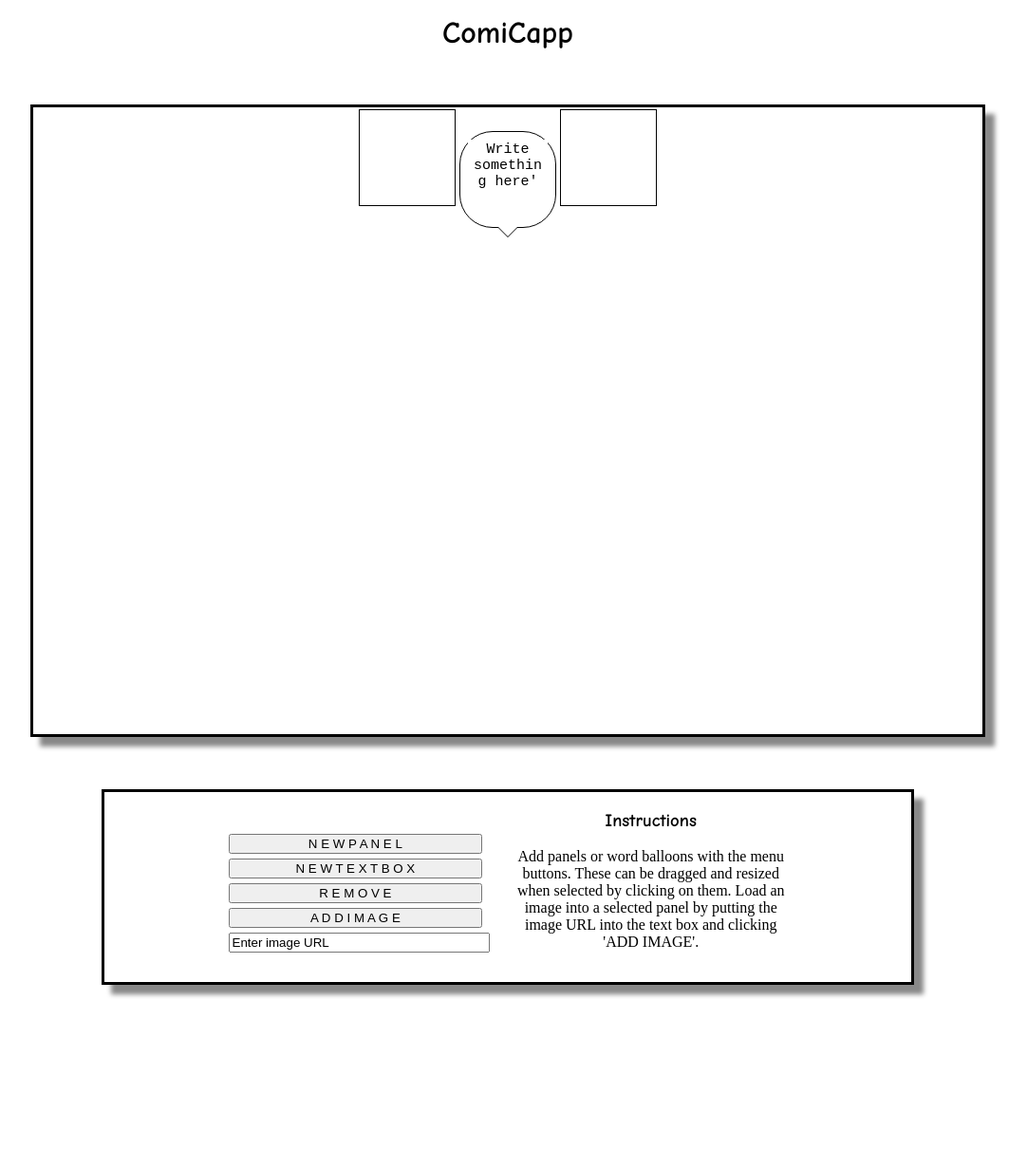
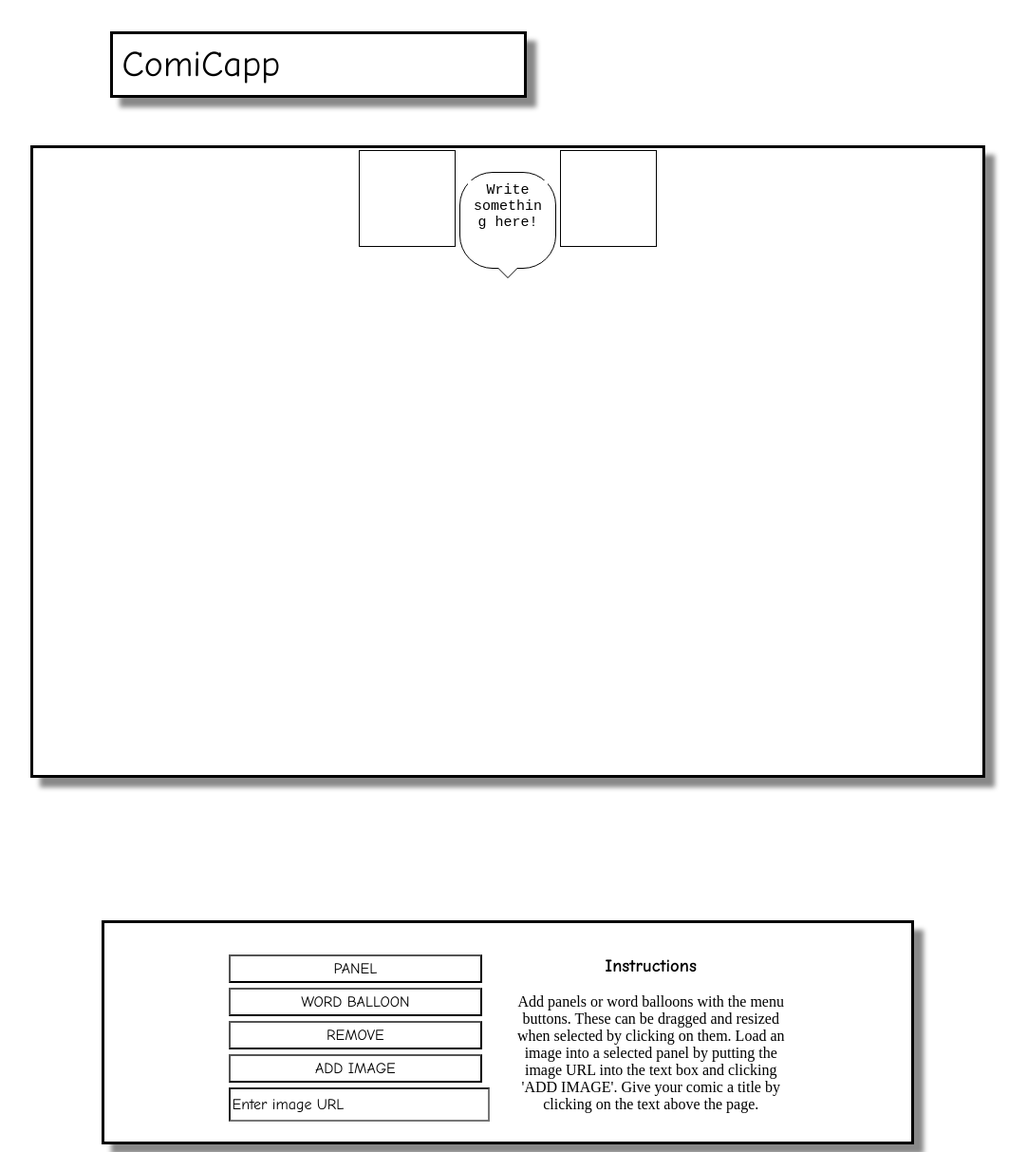
Before and after one commit to dominic-taylor/personal-project, a website: page index.html in a window 1280 px wide. Shown: the part 5-1218 px from the top of the page at 95% size, without its empty margins (105-1187 px from the left). Before the commit the page ends 1062 px from the top, so only its background shows below. Drawn offline with nearby package versions, Linux system fonts and the light colour scheme.

Commit message:
Add button styling and customisable title.

```diff
--- a/index.css
+++ b/index.css
@@ -33,7 +33,7 @@ img {
   width: 1000px;
   border: 3px solid #000000;
   box-shadow: 10px 10px 5px #888888;
-  margin: 35px;
+  margin: 50px auto 130px auto
 }
 
 #menu {
@@ -43,6 +43,7 @@ img {
   border: 3px solid #000000;
   box-shadow: 10px 10px 5px #888888;
   margin: 20px auto;
+  padding: 15px 0px 15px;
 }
 #btn-box {
   display: inline-block;
@@ -52,9 +53,15 @@ img {
   display: inline-block;
   width: 35%;
 }
-/*#image-url{
-  width: 90%;
-}*/
+#comic-title{
+  font-family: "Comic Sans MS", cursive, sans-serif;
+  font-size: 38px;
+  margin-top: 30px;
+  margin-left: -400px;
+  border: 3px solid #000000;
+  box-shadow: 10px 10px 5px #888888;
+  padding: 10px;
+}
 .image-url-input{
   resize: none;
 }
@@ -86,11 +93,20 @@ img {
   border-width: 11px;
   margin-left: -11px;
 }
-.menu-btn{
-  display: block;;
+.menu-btn, .menu-btn:focus {
+  display: block;
   margin: 5px;
-  height: 20%;
+  height: 30px;
   width: 90%;
+  font-family: "Comic Sans MS", cursive, sans-serif;
+  background: #FFFFFF;
+  font-size: 16px;
+  outline: none;
+}
+
+.menu-btn:active {
+  box-shadow: inset 2px 2px #666666;
+  background: #E6E6E6;
 }
 .panel {
   display: inline-block;
--- a/index.html
+++ b/index.html
@@ -9,27 +9,29 @@
   </head>
   <body>
     <main>
-      <h1>ComiCapp</h1>
+      <form>
+        <input type='text' id='comic-title'   spellcheck="false" value='ComiCapp' onclick='this.select()'>
+      </form>
       <div id='wrapper'>
         <div id='page'>
           <div id='panel-1' class='panel' ></div>
-          <div id='panel-2' class='panel arrow_box'><textarea spellcheck="false" id="text-box" class="text-box" name="textarea" rows="1" cols="10">Write something here'</textarea></div>
+          <div id='panel-2' class='panel arrow_box'><textarea spellcheck="false" id="text-box" class="text-box" name="textarea" rows="1" cols="10">Write something here!</textarea></div>
           <div id='panel-3' class='panel' ></div>
         </div> <!-- end page -->
 
         <div id='menu'>
           <div id='btn-box'>
-            <button class='menu-btn' onclick='newPanel()'>N E W    P A N E L</button>
-            <button class='menu-btn' onclick='newText()'>N E W    T E X T    B O X</button>
-            <button class='menu-btn' onclick='destroyPanel()'>R E M O V E</button>
+            <button class='menu-btn' onclick='newPanel()'>PANEL</button>
+            <button class='menu-btn' onclick='newText()'>WORD BALLOON</button>
+            <button class='menu-btn' onclick='destroyPanel()'>REMOVE</button>
             <form>
-            <button class='menu-btn' id='submit-image'>A D D    I M A G E</button>
+            <button class='menu-btn' id='submit-image'>ADD IMAGE</button>
             <input type='text' id='image-url' class='menu-btn' name='imageurl' value='Enter image URL' onclick='this.select()'>
             </form>
           </div>
             <div id='how-to'>
                     <h3>Instructions</h3>
-                     <p>Add panels or word balloons with the menu buttons. These can be dragged and resized when selected by clicking on them. Load an image into a selected panel by putting the image URL into the text box and clicking 'ADD IMAGE'.</p>
+                     <p>Add panels or word balloons with the menu buttons. These can be dragged and resized when selected by clicking on them. Load an image into a selected panel by putting the image URL into the text box and clicking 'ADD IMAGE'. Give your comic a title by clicking on the text above the page.</p>
             </div>
         </div> <!-- end menu -->
       </div> <!-- end wrapper -->
```
